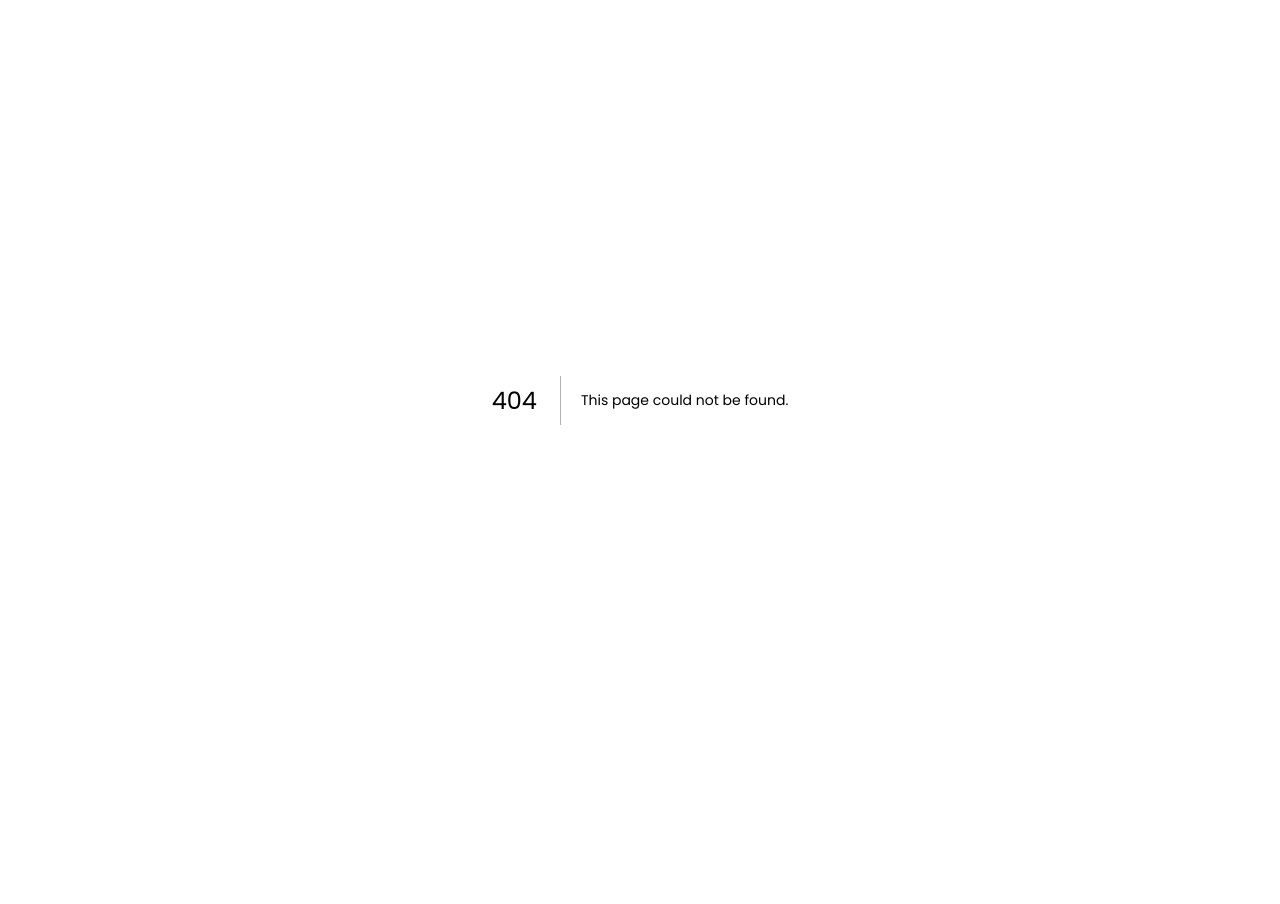
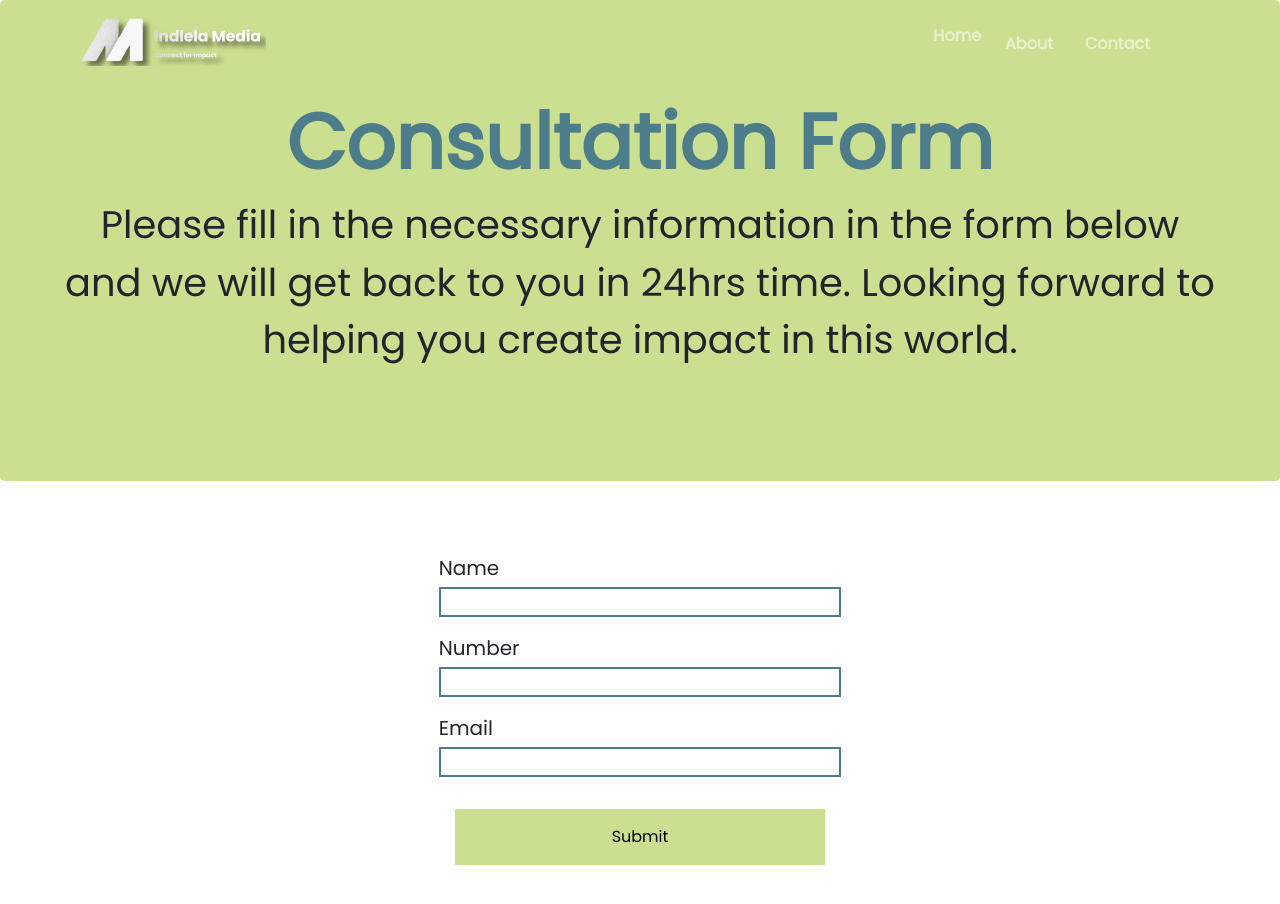
Before and after one commit to bradley-mubenga/indlelamedia, a Next.js app: page /contact in a window 1280 px wide. Before the commit this address had no page. Shown: the top 904 px of the page. Before the commit the page ends 800 px from the top, so only its background shows below. Built offline with nearby package versions, Linux system fonts and the light colour scheme.

Commit message:
Contact Page Complete

```diff
--- a/assets/scss/home.scss
+++ b/assets/scss/home.scss
@@ -59,3 +59,13 @@
         color: white;
     }
 }
+
+//CONNTACT FORM
+#jumboTron {
+    background-color: pallet.$yellow-green-crayola;
+}
+
+.inputStyle {
+    border: pallet.$teal-blue 2.5px solid;
+    border-radius: none;
+}
--- /dev/null
+++ b/components/Contact.jsx
@@ -0,0 +1,20 @@
+import React from 'react'
+
+export default function Contact() {
+    return (
+        <section>
+            <div className="col-12">
+                <form className="d-flex">
+                    <p>Name</p>
+                    <input name="name" />
+
+                    <p>Number</p>
+                    <input name="number" />
+
+                    <p>Email</p>
+                    <input name="number" />
+                </form>
+            </div>
+        </section>
+    )
+}
--- a/components/Navbar.jsx
+++ b/components/Navbar.jsx
@@ -1,6 +1,12 @@
 import React, { useState, useEffect } from 'react';
+//
 import Image from 'next/image';
+import Link from 'next/link';
+//
+import Contact from './Contact';
 
+
+//
 export default function Navbar() {
     const [ navbarClass, setNavbarClass ] = useState(false);
 
@@ -22,7 +28,7 @@ export default function Navbar() {
                 <a className="navbar-brand" href="#">
 
                     { /*TODO Make This Logo Width Responsive According To DOM Width And Logo px Ratio*/ }
-                    <Image src={navbarClass ? "/indlela-media-logo-color.png" : "/indlela-media-logo-white.png"} width="184px" height="53px" alt="Indlela Media Logo" />
+                    <Image src={navbarClass ? "/indlela-media-logo-color.png" : "/indlela-media-logo-white.png"} className="img-fluid" width="184px" height="53px" alt="Indlela Media Logo" />
                 </a>
 
                 <button className={navbarClass ? "navbar-toggler togglerBlack" : "navbar-toggler togglerWhite" } type="button" data-bs-toggle="collapse" data-bs-target="#navbarCollapse" aria-controls="navbarCollapse" aria-expanded="false" aria-label="Toggle navigation">
@@ -32,16 +38,27 @@ export default function Navbar() {
                 <div className="collapse navbar-collapse" id="navbarCollapse">
                     <ul className="navbar-nav ms-auto mb-2 mb-md-0">
                         <li className="nav-item">
-                        <a className="nav-link active" aria-current="page" href="#">Home</a>
+                            <Link href="/">
+                                <a className="nav-link">Home</a>
+                            </Link>
                         </li>
-                        <li className="nav-item">
-                        <a className="nav-link" href="#">About</a>
+
+                        <li className="nav-item p-2">
+                            <Link href="#aboutSection">
+                                <a className="nav-link" aria-current="page">About</a>
+                            </Link>
                         </li>
-                        <li className="nav-item">
-                        <a className="nav-link" href="#">Partners</a>
+
+                        <li className="nav-item p-2">
+                            <Link href="/contact">
+                                <a className="nav-link" aria-current="page">Contact</a>
+                            </Link>
                         </li>
-                        <li className="nav-item">
-                        <a className="nav-link" href="#">Contact</a>
+
+                        <li className="nav-item p-2">
+                            <Link href="/">
+                                <a className="nav-link" aria-current="page"></a>
+                            </Link>
                         </li>
                     </ul>
                 </div>
--- a/components/home.js/CallToAction.jsx
+++ b/components/home.js/CallToAction.jsx
@@ -3,7 +3,7 @@ import React, { useState, useEffect } from 'react';
 //Components
 import { GreenButton } from '../buttons/buttons';
 
-export default function CallToAction() {
+export default function CallToAction({text, buttonText}) {
 
     //Responsive Device State For Extra Large Devices
     const [ largeDevice, setContainer ] = useState(false);
@@ -24,11 +24,11 @@ export default function CallToAction() {
                 <div className="container">
                     <div className="row text-center">
                         <div className="col-sm-12 col-md-12 col-lg-12 col-xl-12">
-                            <p className="lead callToActionText">We provide crucial data that inform companies on the best candidates to approach for CSI/SED initiatives.</p>
+                            <p className="lead callToActionText">{text}</p>
                         </div>
 
                         <div className="col-sm-12 col-md-12 col-lg-12 col-xl-12 text-center">
-                            <GreenButton text={"How We Do It"} route={"/learn-more"}/>
+                            { buttonText ? <GreenButton text={buttonText} route={"/learn-more"} /> : (<h1></h1>) }
                         </div>
                     </div>
                 </div>
--- a/package.json
+++ b/package.json
@@ -14,7 +14,6 @@
     "next": "11.0.1",
     "react": "17.0.2",
     "react-dom": "17.0.2",
-    "react-router-dom": "^5.2.0",
     "sass": "^1.36.0"
   },
   "devDependencies": {
--- /dev/null
+++ b/pages/contact.jsx
@@ -0,0 +1,56 @@
+import React, { useState } from 'react';
+
+import { GreenButton } from '../components/buttons/buttons';
+
+import Navbar from '../components/Navbar';
+
+export default function Contact() {
+
+    const [name, setName] = useState("");
+    const [phoneNumber, setPhoneNumber] = useState("");
+    const [email, setEmail] = useState("");
+
+    const handleSubmit = (e) => {
+        e.preventDefault();
+
+        e.target.reset()
+
+        let prospectData = {
+            name,
+            phoneNumber,
+            email
+        };
+
+        //Send Data To A Server To Send Email
+        console.log(prospectData);
+    }
+
+    return (
+        <>
+            <Navbar />
+            <section className="d-flex flex-column justify-content-center align-items-center">
+                <div className="p-5 mb-4 rounded-3" id="jumboTron">
+                    <div className="container-fluid py-5 text-center">
+                        <h1 className="processH1">Consultation Form</h1>
+                        <p className="col-md-12 callToActionText text-center">Please fill in the necessary information in the form below and we will get back to you in 24hrs time. Looking forward to helping you create impact in this world.</p>
+                    </div>
+                </div>
+
+                <div className="container col-12 col-lg-6 col-xl-4 py-5">
+                    <form className="d-flex flex-column" onSubmit={handleSubmit}>
+                        <p className="lead p-0 m-0 mb-1">Name</p>
+                        <input name="name" className="mb-3 inputStyle" onChange={(e) => setName(e.target.value)}/>
+
+                        <p className="lead p-0 m-0 mb-1">Number</p>
+                        <input name="number" className="mb-3 inputStyle" onChange={(e) => setPhoneNumber(e.target.value)}/>
+
+                        <p className="lead p-0 m-0 mb-1">Email</p>
+                        <input name="number" className="mb-3 inputStyle" onChange={(e) => setEmail(e.target.value)}/>
+
+                        <GreenButton text={'Submit'}/>
+                    </form>
+                </div>
+            </section>
+        </>
+    )
+}
--- a/pages/index.js
+++ b/pages/index.js
@@ -19,8 +19,9 @@ export default function Index() {
 
             <main>
                 <HeroSection />
-                <CallToAction />
+                <CallToAction text={`We provide crucial data that inform companies on the best candidates to approach for CSI/SED initiatives.`} />
                 <TheProcess />
+                <CallToAction text={`Want to know how we can help you achive your CSI goals? Click the button below to book your consultation.`} buttonText={`Consultation`}/>
             </main>
         </>
     )
```
Also changed, not shown: components/home.js/TheProcess.jsx (+4 -4 lines), 1 other file (tests, documents, lock files or other folders).
